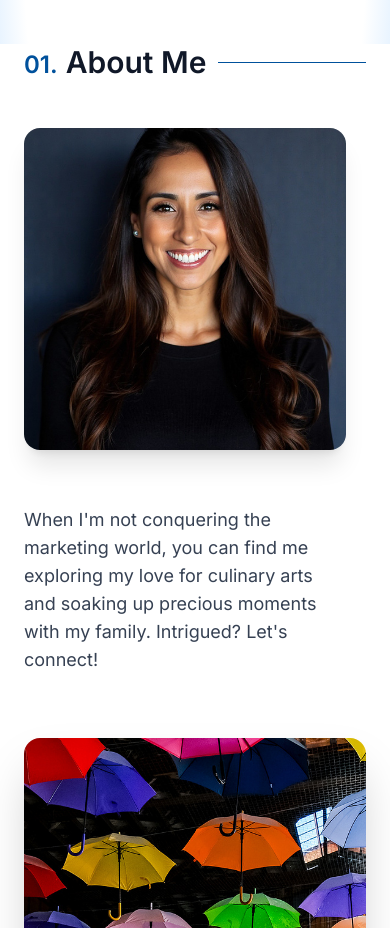
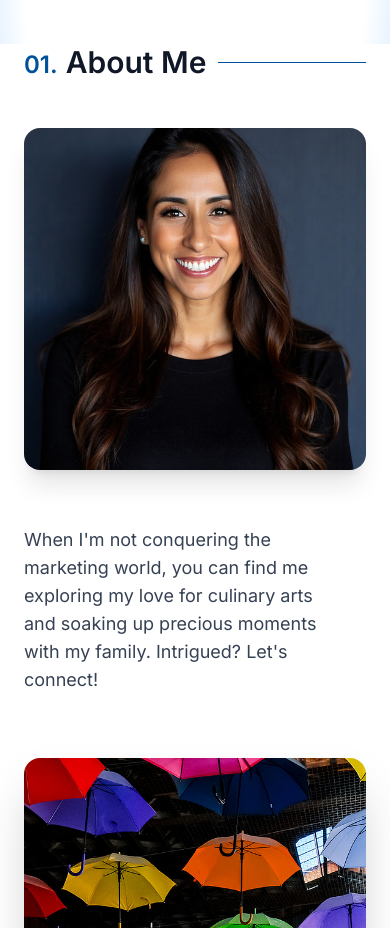
Before and after one commit to rubenaguilardev/social_buffington_rt, a React (Vite) app: page / in a window 390 px wide. Shown: the part 800-1728 px from the top of the page. Built offline with nearby package versions, Linux system fonts and the light colour scheme.

Commit message:
update text

```diff
--- a/src/components/About.jsx
+++ b/src/components/About.jsx
@@ -11,7 +11,7 @@ const About = () => {
                 <div className="flex-1 h-px bg-[#00519c]"></div>
             </div>
             <div className="flex flex-col md:flex-row justify-center md:pl-7 gap-4">
-                <div className="w-full flex justify-center pr-5 mb-10">
+                <div className="w-full flex justify-center sm:pr-5 mb-10">
                     <img src={profilePic} alt="Jazmin" className="rounded-2xl shadow-xl" />
                 </div>
                 <div className="md:self-start pr-5">
```
